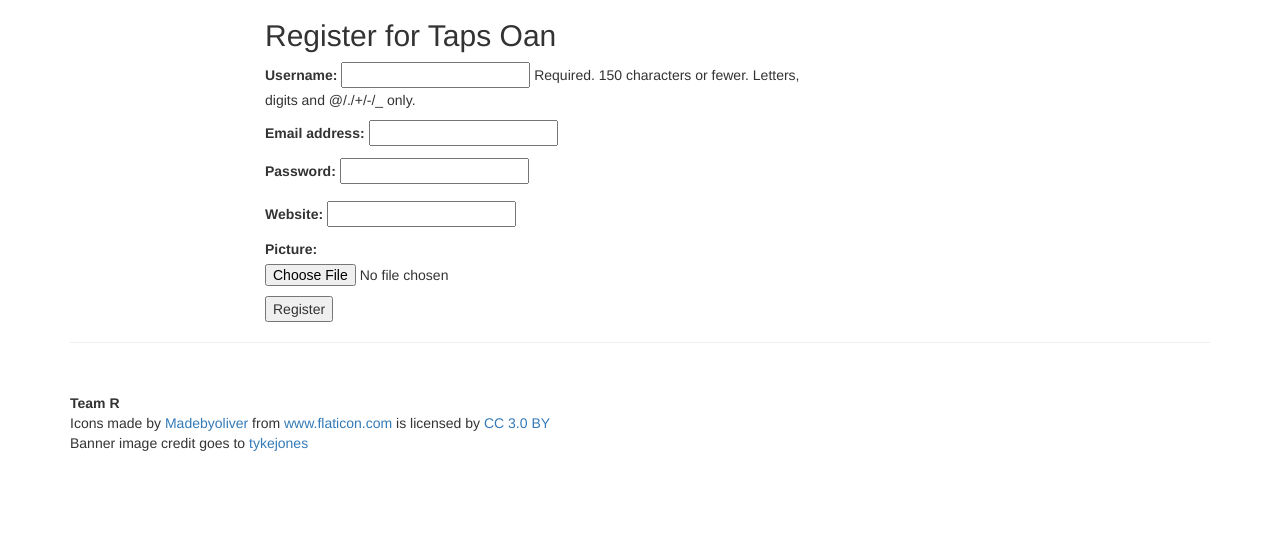
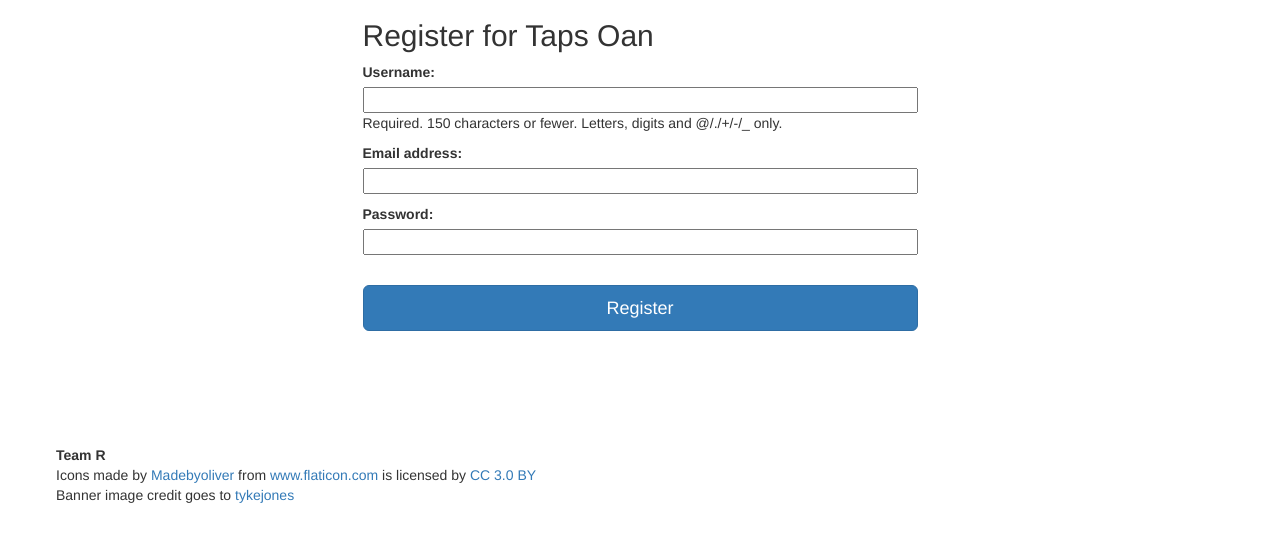
Before and after one commit to pdalziel/taps_oan, a Django app: page /taps_oan/register/ in a window 1280 px wide. Shown: the part 51-593 px from the top of the page. Run offline with Django 3.2, Linux system fonts and the light colour scheme; some libraries are stand-ins or nearby versions.

Commit message:
edited registration templates to remove profile

```diff
--- /dev/null
+++ b/static/css/taps_oan.css
@@ -0,0 +1,4 @@
+#cust_form p label,
+#cust_form  p input{
+    width: 100%;
+}
--- a/templates/taps_oan/base.html
+++ b/templates/taps_oan/base.html
@@ -23,11 +23,13 @@
 
     <!-- Custom CSS -->
     <link href="{% static "css/main.css" %}" rel="stylesheet">
+    <link href="{% static "css/taps_oan.css" %}" rel="stylesheet">
 
 
 </head>
 
 <body>
+<div class="container">
 <!-- Navigation -->
 <nav class="navbar navbar-inverse navbar-fixed-top" role="navigation">
     <div class="container">
@@ -63,16 +65,17 @@
 {% block header_block %}
 {% endblock %}
 
-<div class="container">
+
 
     {% block body_block %}
 
     {% endblock %}
 
-    <hr>
+
     <footer>
-        <div class="row">
-            <div class="col-lg-12">
+        <div class="navbar">
+            <div class="row">
+                <div class="col-lg-offset-0">
                 <b>Team R</b>
                 <div>Icons made by <a href="http://www.flaticon.com/authors/madebyoliver" title="Madebyoliver">Madebyoliver</a>
                     from <a href="http://www.flaticon.com" title="Flaticon">www.flaticon.com</a> is licensed by <a
@@ -81,6 +84,7 @@
                 <div>Banner image credit goes to <a
                         href="https://pixabay.com/en/beer-beverage-drink-alcohol-glass-681807/">tykejones</a></div>
             </div>
+        </div>
         </div>
     </footer>
 
--- a/templates/taps_oan/login.html
+++ b/templates/taps_oan/login.html
@@ -11,7 +11,7 @@
 
     <div class="col-sm-6 col-md-4 col-md-offset-4">
         <div class="h2">Login to Taps Oan</div>
-    <div class="account-wall">
+
         <form id="login_form" method="post" action="{% url 'login' %}">
             <div class="form-group">
                 <label for="exampleInputEmail1">Username</label>
@@ -29,6 +29,6 @@
         </div>
     </div>
     </div>
-</div>
+
 
 {% endblock %}
--- a/templates/taps_oan/register.html
+++ b/templates/taps_oan/register.html
@@ -6,28 +6,31 @@
 
 {% block body_block %}
     <div class="row">
-    <div class="col-sm-6 col-md-6 col-md-offset-2">
-        <div class="h2">Register for Taps Oan</div>
-            <div class="account-wall">
+    <div class="col-sm-6 col-md-6 col-md-offset-3">
+        <div id="cust_form">
+            <div class="h2">Register for Taps Oan</div>
+            <div class="form-group">
                 {% if registered %}
-                <strong>Thank you for registering!</strong>
-                <a href="{% url 'index' %}">Return to the home page.</a><br/>
+                    <strong>Thank you for registering!</strong>
+                    <a href="{% url 'index' %}">Return to the home page.</a><br/>
                 {% else %}
-                    <form id="user_form" method="post" action="{% url 'register' %}"
+                    <form id="user_form"  method="post" action="{% url 'register' %}"
                           enctype="multipart/form-data">
-                    <div class="form-group">
+
                         {% csrf_token %}
                         <!-- Display each form  -->
                         {{ user_form.as_p }}
-                        </div>
-                        {{ profile_form.as_p }}
+
+{#                        {{ profile_form.as_p }}#}
                         <!-- Provide a button to click to submit the form. -->
-                        <input type="submit" name="submit" value="Register"/>
+  <div><br></div>
+                        <input class="btn btn-lg btn-primary btn-block"  type="submit" name="submit" value="Register"/>
 
                     </form>
+                {% endif %}
+                </div>
+        </div>
+    </div>
 
-            </div>
-        </div>
-                    </div>
-               {% endif %}
+    </div> <div class="well-lg"></div>
 {% endblock %}
```
Also changed, not shown: taps_oan/forms.py (+10 -4 lines).
